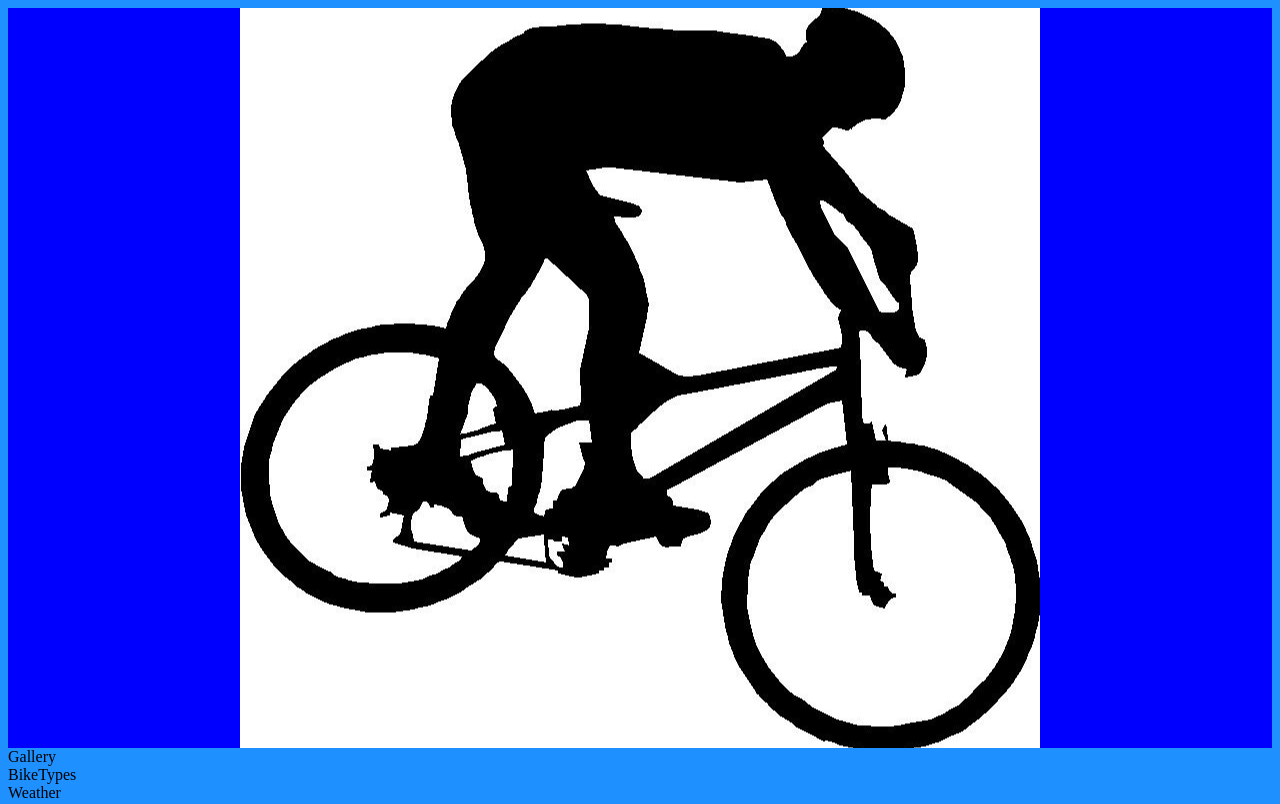
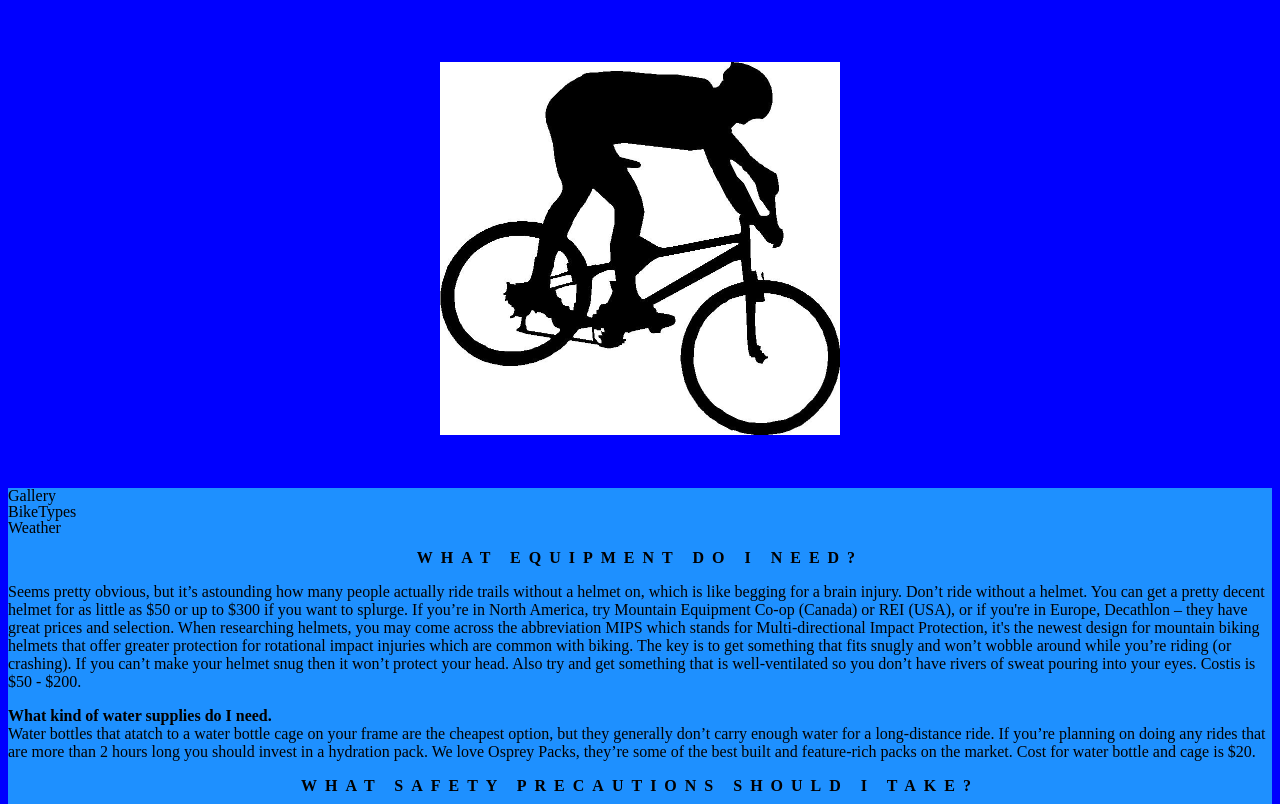
Before and after one commit to MATT2077/fid, a plain HTML site: page biking/biking.html in a window 1280 px wide. Shown: the top 804 px of the page. Drawn offline with Linux system fonts and the light colour scheme.

Commit message:
Add files via upload

```diff
--- a/biking/bikingstyles.css
+++ b/biking/bikingstyles.css
@@ -67,4 +67,23 @@ h2 + p {
   text-align: left;
   font-style: bold;
 }
-<hgtml {style="background-color:powderblue;">
+html {background-color:blue;}
+
+@media screen and (min-width: 400px) {
+header {background-size: 80%;
+height: 400px;}
+}
+@media screen and (min-width: 600px) {
+header{height: 400px; background-size: 400px;}
+  main {
+    line-height: 1.8em;
+    padding: 1em;
+ }
+}
+@media screen and (min-width: 940px) {
+header{  height: 400px; background-size: 400px;}
+  nav {
+    color: red;
+    line-height: 1em;
+  }
+}
```
